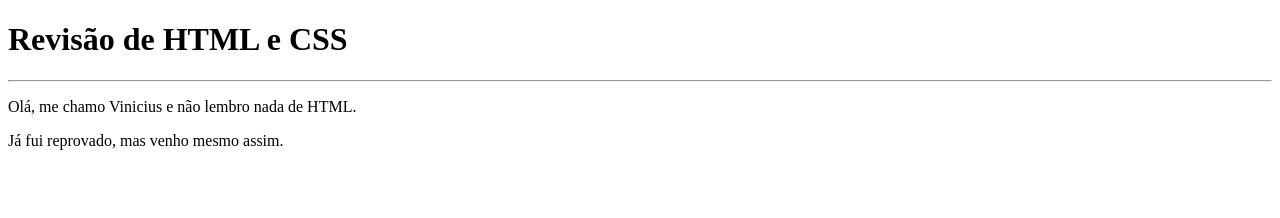
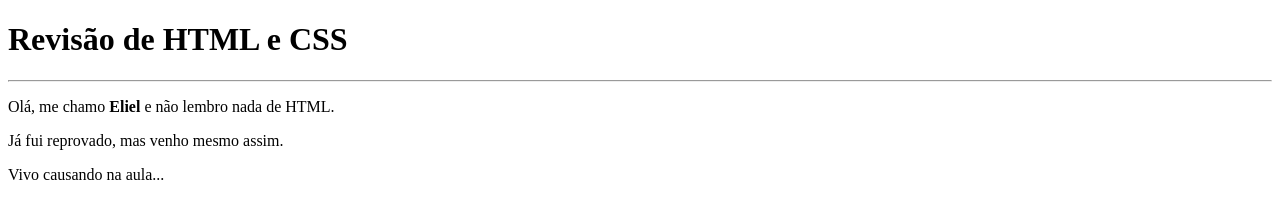
Before and after one commit to ZimboSebastiao/revisao-front-end, a plain HTML site: page index.html in a window 1280 px wide. Drawn offline with Linux system fonts and the light colour scheme.

Commit message:
Alteração de aluno

```diff
--- a/index.html
+++ b/index.html
@@ -8,7 +8,8 @@
 <body>
     <h1>Revisão de HTML e  CSS</h1>
     <hr>
-    <p>Olá, me chamo Vinicius e não lembro nada de HTML.</p>
+    <p>Olá, me chamo <b>Eliel</b> e não lembro nada de HTML.</p>
     <p>Já fui reprovado, mas venho mesmo assim. </p>
+    <p>Vivo causando na aula...</p>
 </body>
 </html>
```
